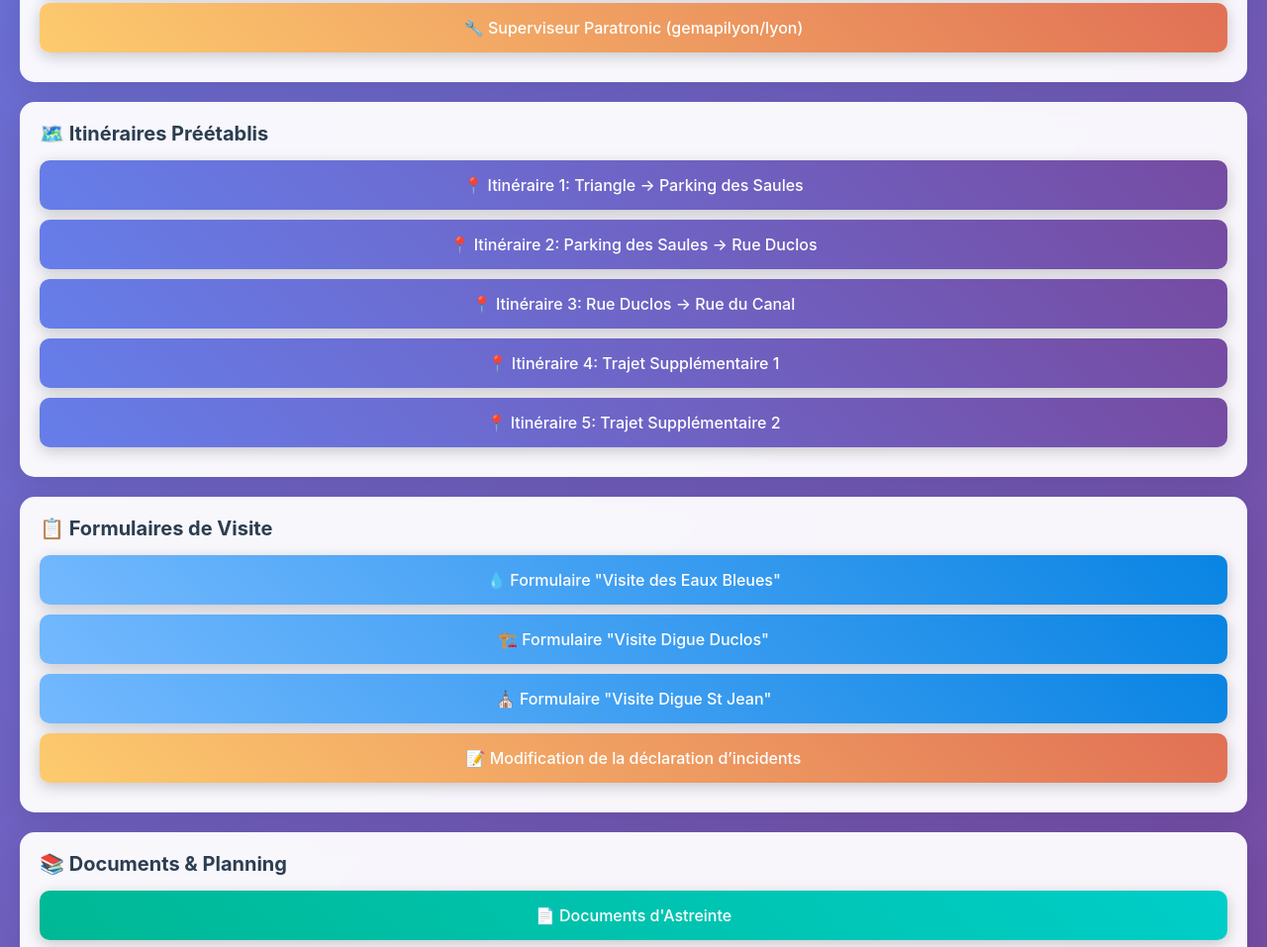
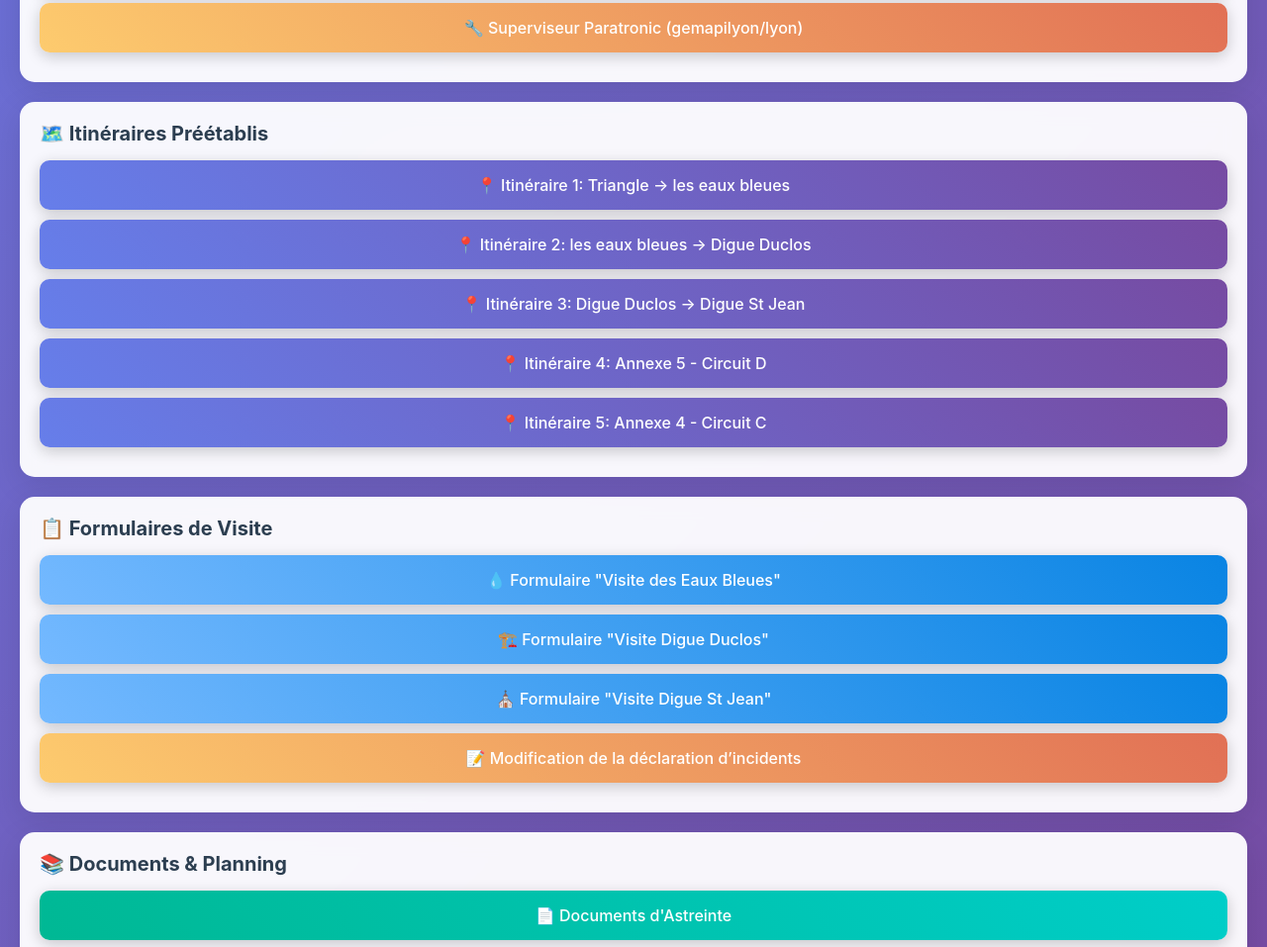
Before and after one commit to Lil69006/patrouilleur-digues, a plain HTML site: page index.html in a window 1280 px wide. Shown: the part 1032-1989 px from the top of the page at 99% size. Drawn offline with Linux system fonts and the light colour scheme; no server answers.

Commit message:
Update index.html

```diff
--- a/index.html
+++ b/index.html
@@ -260,19 +260,19 @@
         <div class="section">
             <h2>🗺️ Itinéraires Préétablis</h2>
             <a href="https://www.google.com/maps/d/edit?mid=1Ss3l_BWgc8yQB2TRXtMxFobuIlsA9PU&usp=drive_link" class="btn" target="_blank">
-                📍 Itinéraire 1: Triangle → Parking des Saules
+                📍 Itinéraire 1: Triangle → les eaux bleues
             </a>
             <a href="https://www.google.com/maps/d/edit?mid=1FXGfXu9ZXQ6v0BT7j1ganR-BI1smD2E&usp=sharing" class="btn" target="_blank">
-                📍 Itinéraire 2: Parking des Saules → Rue Duclos
+                📍 Itinéraire 2: les eaux bleues → Digue Duclos
             </a>
             <a href="https://www.google.com/maps/d/edit?mid=1-jG504darrlvK7GmD9JHe41UyJSwP7s&usp=sharing" class="btn" target="_blank">
-                📍 Itinéraire 3: Rue Duclos → Rue du Canal
+                📍 Itinéraire 3: Digue Duclos → Digue St Jean
             </a>
             <a href="https://www.google.com/maps/d/edit?mid=1TScm_4bW-ogoKfY1x2ySLCAf7y07ysM&usp=drive_link" class="btn" target="_blank">
-                📍 Itinéraire 4: Trajet Supplémentaire 1
+                📍 Itinéraire 4: Annexe 5 - Circuit D
             </a>
             <a href="https://www.google.com/maps/d/edit?mid=1KTcVxRP5L-GsPFniZyd6sjX-82wl51o&usp=drive_link" class="btn" target="_blank">
-                📍 Itinéraire 5: Trajet Supplémentaire 2
+                📍 Itinéraire 5: Annexe 4 - Circuit C
             </a>
         </div>
 
```
